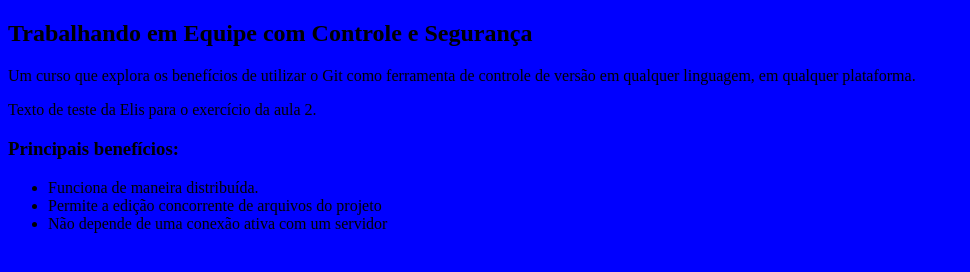
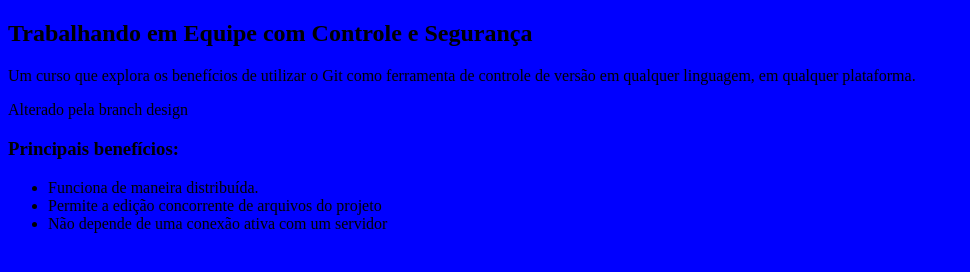
Before and after one commit to ElisangelaVieiraR/curso-git, a plain HTML site: page index.html in a window 1280 px wide. Shown: the part 46-318 px from the top of the page, without its empty margins (0-970 px from the left). Drawn offline with Linux system fonts and the light colour scheme.

Commit message:
Alterando o index.html pela branch design

```diff
--- a/index.html
+++ b/index.html
@@ -7,7 +7,7 @@
 		<h2>Trabalhando em Equipe com Controle e Segurança</h2>
 
 		<p>Um curso que explora os benefícios de utilizar o Git como ferramenta de controle de versão em qualquer linguagem, em qualquer plataforma.</p>
-		<p>Texto de teste da Elis para o exercício da aula 2.</p>
+		<p>Alterado pela branch design</p>
 
 		<h3>Principais benefícios:</h3>
 		<ul>
```
